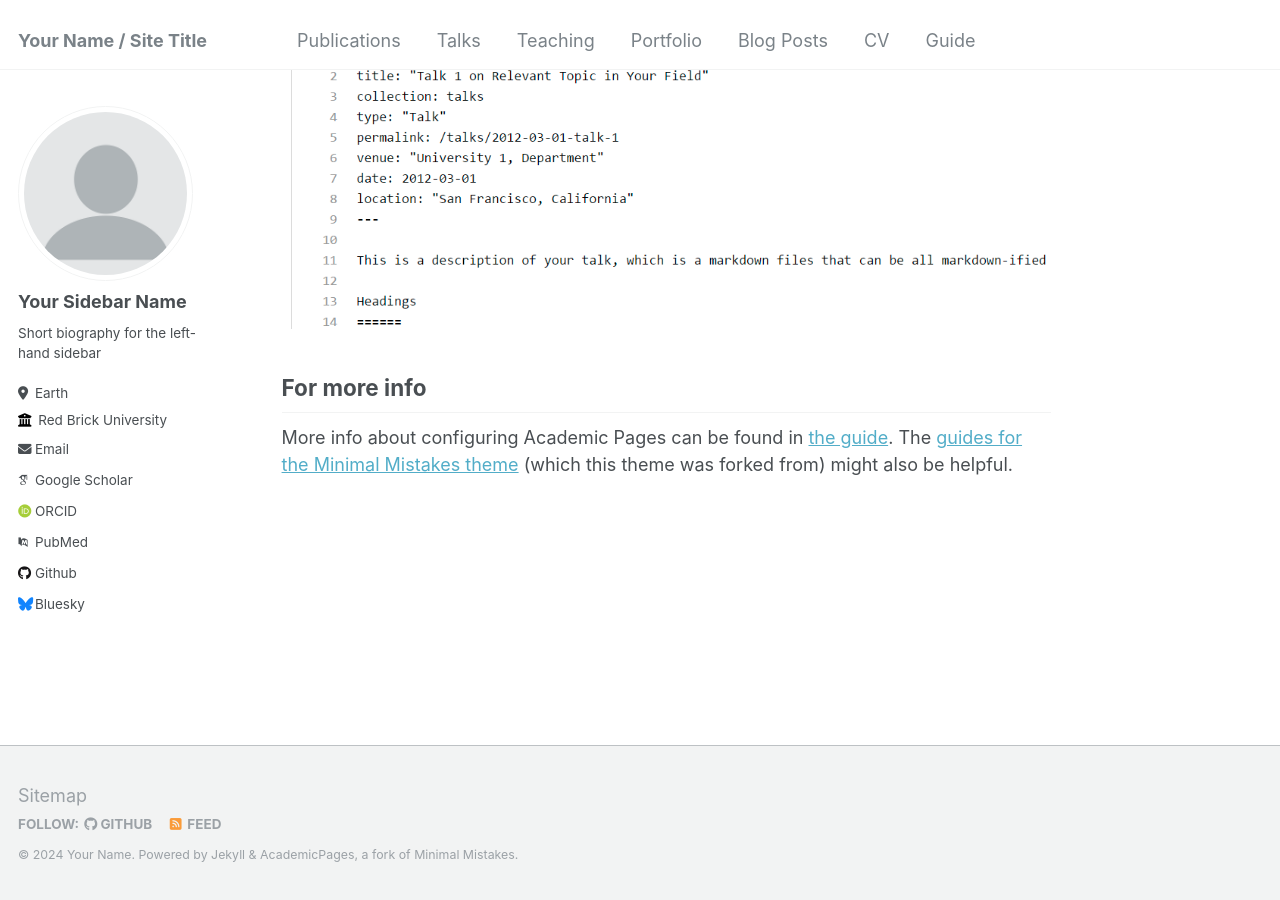
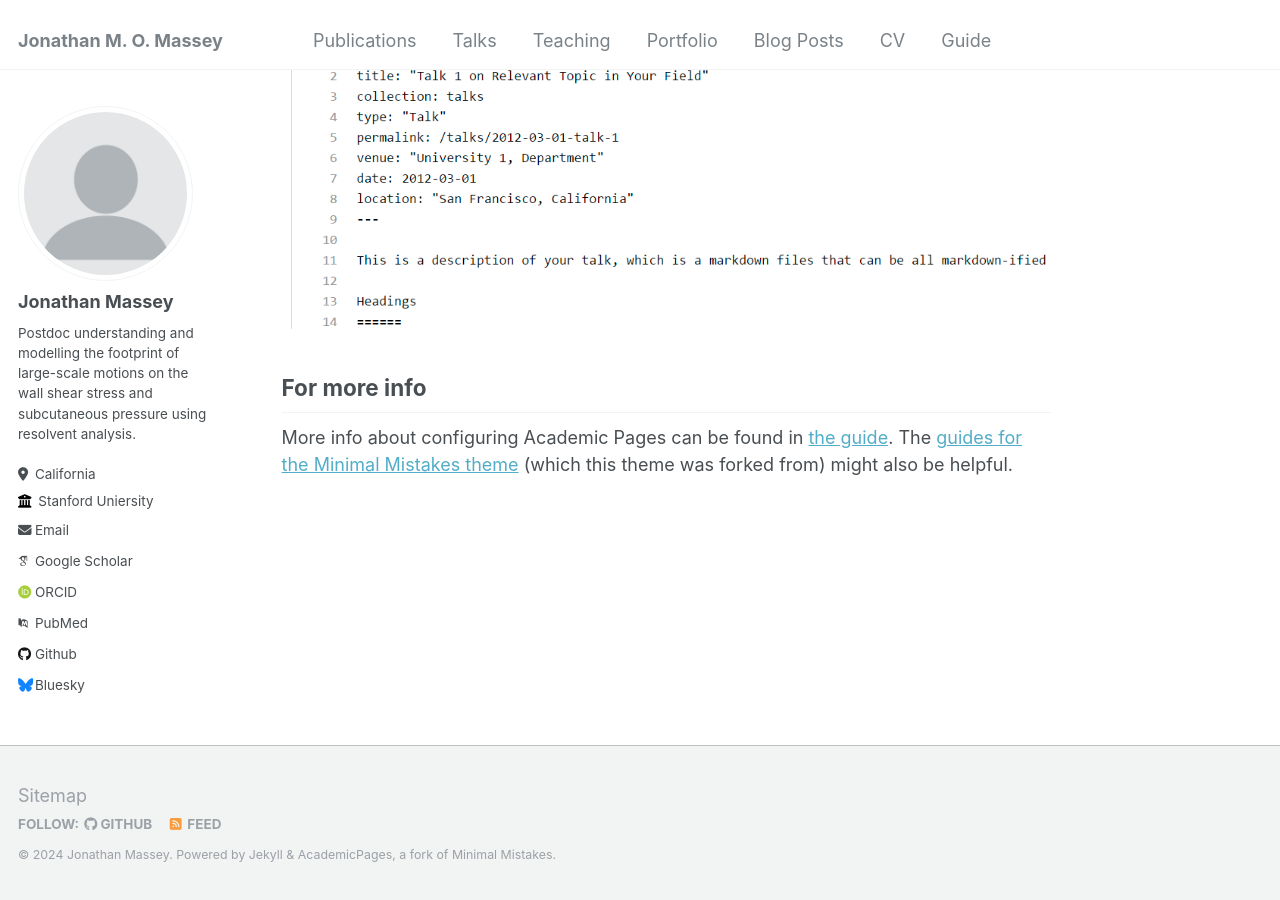
Before and after one commit to J-Massey/J-Massey.github.io, a Jekyll site: the page built from _pages/about.md, in a window 1280 px wide and 900 px high, scrolled down 2660 px. Built offline with Jekyll 4.4.1, drawn with Linux system fonts in a browser that asks for light colours; some web fonts are replaced.

Commit message:
Update _config.yml
Not finished. Want to see if it compiles properly

```diff
--- a/_config.yml
+++ b/_config.yml
@@ -8,13 +8,13 @@
 
 # Basic Site Settings
 locale                   : "en-US"
-title                    : "Your Name / Site Title"
+title                    : "Jonathan M. O. Massey"
 title_separator          : "-"
-name                     : &name "Your Name"
-description              : &description "personal description"
-url                      : https://academicpages.github.io # the base hostname & protocol for your site e.g. "https://mmistakes.github.io"
+name                     : &name "Jonathan Massey"
+description              : &description "Postdoc, Center for Turbulence Research, Stanford"
+url                      : https://J-Massey.github.io # the base hostname & protocol for your site e.g. "https://mmistakes.github.io"
 baseurl                  : "" # the subpath of your site, e.g. "/blog"
-repository               : "academicpages/academicpages.github.io"
+repository               : "academicpages/J-Massey.github.io"
 
 # Site Author - The following control what appear as part of the author content on the side bar.
 #               If a field is blank the icon and link will not appear, otherwise it will be shown.
@@ -22,13 +22,13 @@ repository               : "academicpages/academicpages.github.io"
 author:
   # Biographic information
   avatar           : "profile.png"
-  name             : "Your Sidebar Name"
+  name             : "Jonathan Massey"
   pronouns         : # example: "she/her"
-  bio              : "Short biography for the left-hand sidebar"
-  location         : "Earth"
-  employer         : "Red Brick University"
+  bio              : "Postdoc understanding and modelling the footprint of large-scale motions on the wall shear stress and subcutaneous pressure using resolvent analysis."
+  location         : "California"
+  employer         : "Stanford Uniersity"
   uri              : # URL
-  email            : "none@example.org"
+  email            : "masseyj@stanford.edu"
 
   # Academic websites
   arxiv            : # URL - Update with the correct link to your profile
@@ -43,7 +43,7 @@ author:
   bitbucket        : # Username - Update with your username on the site
   codepen          : # Username
   dribbble         : # Username
-  github           : "academicpages"
+  github           : "J-Massey"
   kaggle           : # Username
   stackoverflow    : # User number or user number and name (i.e., use "1" or "1/jeff-atwood")
 
```
